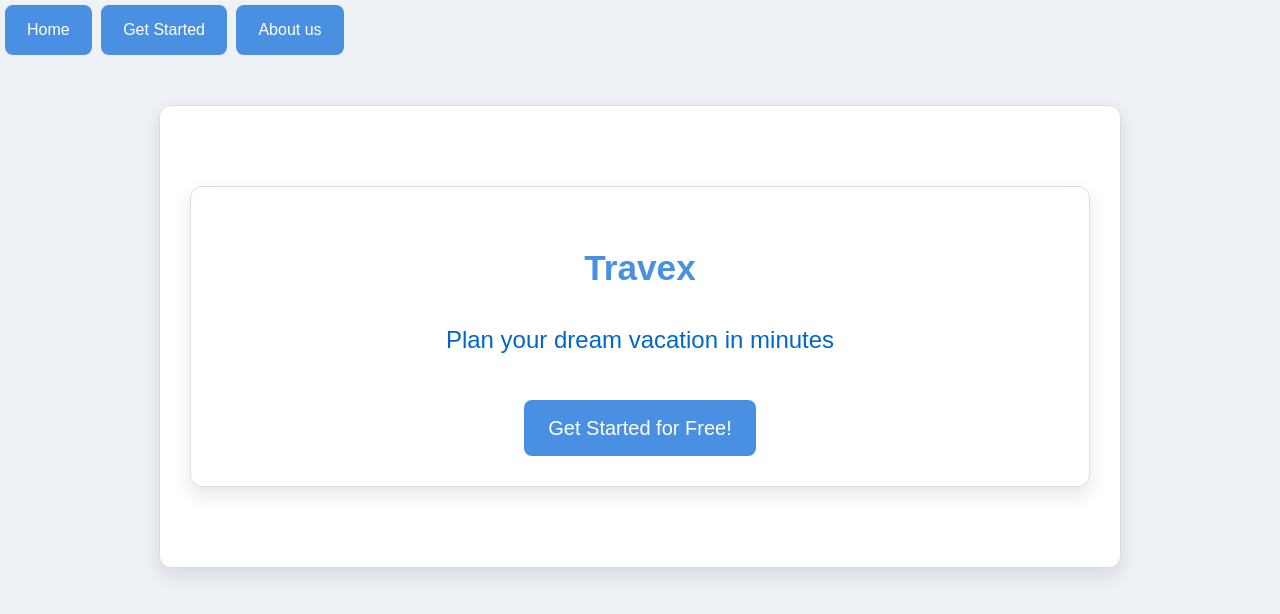
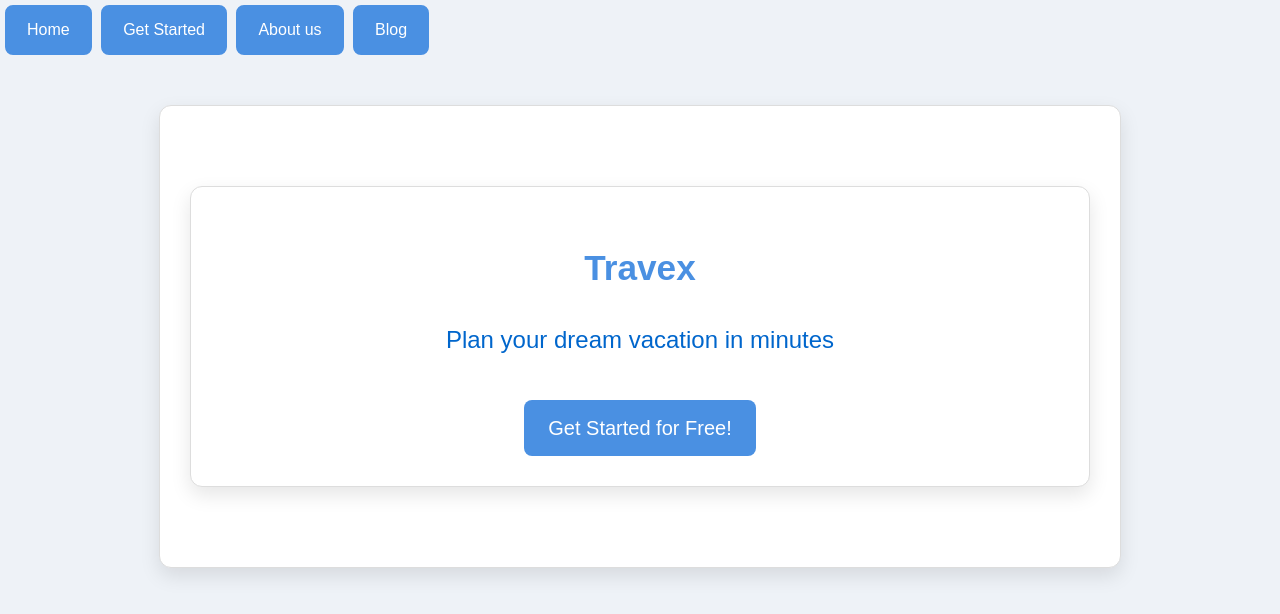
Before and after one commit to Rafipilot/AI-travelPlanner, a Svelte app: page / in a window 1280 px wide. Shown: the top 614 px of the page. Built offline with nearby package versions, Linux system fonts and the light colour scheme.

Commit message:
add nav to blog

```diff
--- a/index.html
+++ b/index.html
@@ -25,6 +25,7 @@
       <a href="/#/" id="links">Home</a>
       <a href="/#/input_page" id="links">Get Started</a>
       <a href="/#/about_page" id ="links">About us</a>
+      <a href="/#/blog_page" id="links">Blog</a>
     </div>
   </nav>
   <div id="app"></div> <!-- DO NOT DELETE THIS LINE VERY IMPORTANT!!!!!!!!!-->
--- a/src/App.svelte
+++ b/src/App.svelte
@@ -3,6 +3,7 @@
   import input_page from "./routes/input_page.svelte"
   import landing_page from "./routes/landing_page.svelte"
   import about from "./routes/about.svelte"
+  import blog from "./routes/blog.svelte"
 
 
 
@@ -11,6 +12,7 @@
     "/":  landing_page,
     "/input_page": input_page,
     "/about_page": about,
+    "/blog_page": blog,
   }
 </script>
 
--- /dev/null
+++ b/src/routes/blog.svelte
@@ -0,0 +1,14 @@
+<script>
+
+</script>
+
+
+<main id="landing_page">
+  <header>
+    <h1>Blog</h1>
+
+  </header>
+
+
+
+</main>
```
